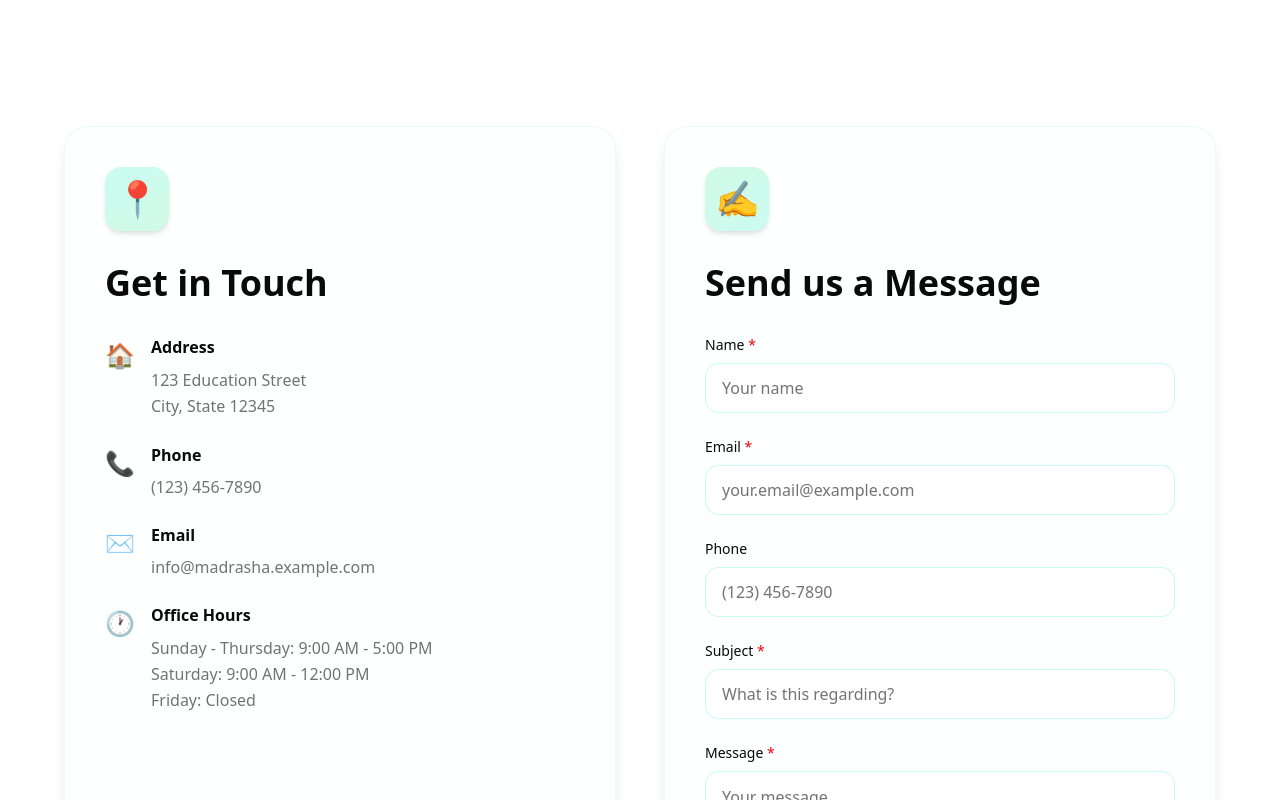
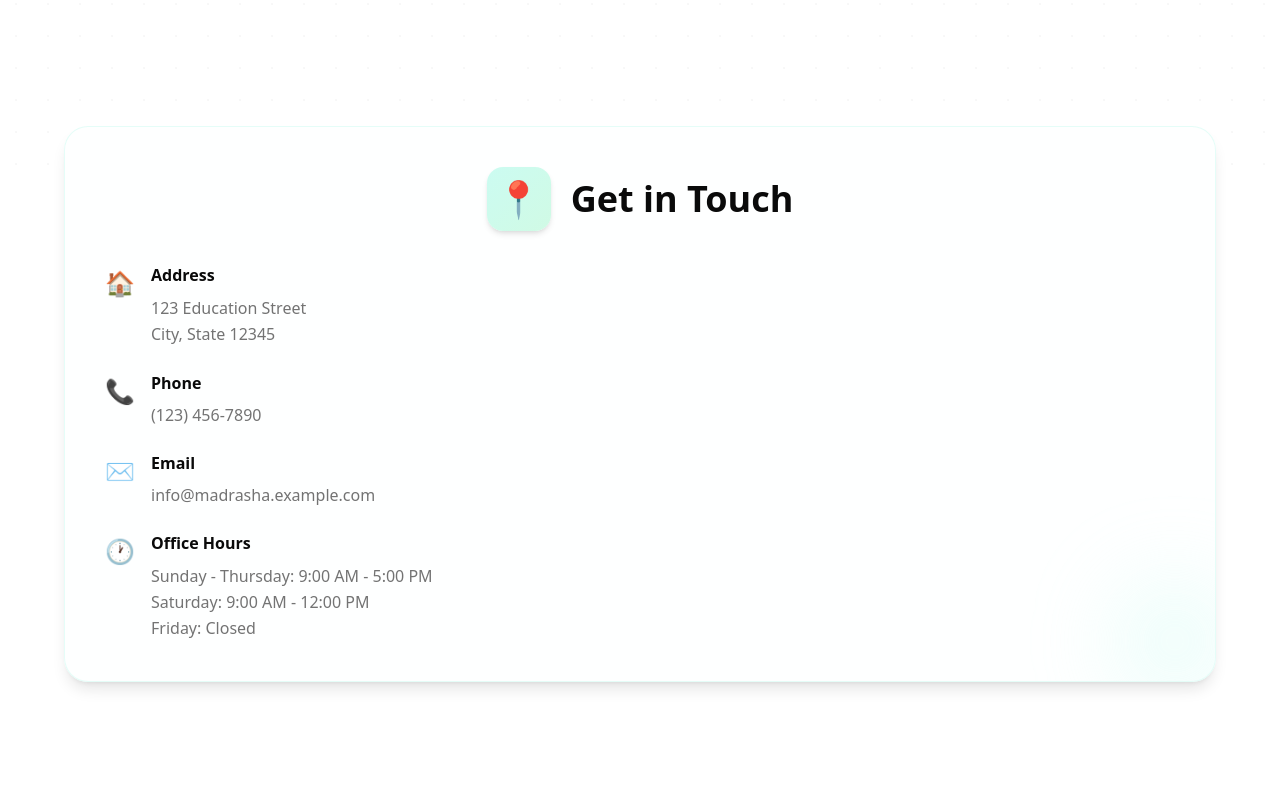
Before and after one commit to amJayem/madrasha-website, a SvelteKit app: page /contact in a window 1280 px wide. Shown: the part 620-1420 px from the top of the page. Built offline with nearby package versions, Linux system fonts and the light colour scheme.

Commit message:
feat: hide contact form

```diff
--- a/src/routes/contact/+page.svelte
+++ b/src/routes/contact/+page.svelte
@@ -111,19 +111,33 @@
 
 	<div class="container relative mx-auto px-4 sm:px-6 lg:px-8">
 		<div class="mx-auto max-w-6xl">
-			<div class="grid grid-cols-1 gap-8 lg:grid-cols-2 lg:gap-12">
+			<div class="grid grid-cols-1 gap-8
+			lg:grid-cols-1 lg:gap-12
+			"
+			>
 				<!-- Contact Information -->
 				<div
-					class="group relative overflow-hidden rounded-3xl border border-teal-100/50 dark:border-teal-900/50 bg-card/90 dark:bg-card/70 p-8 sm:p-10 shadow-lg backdrop-blur-sm transition-all duration-300 hover:border-teal-200 dark:hover:border-teal-800 hover:shadow-xl hover:shadow-teal-500/10"
+					class="group relative overflow-hidden rounded-3xl border
+					border-teal-100/50 dark:border-teal-900/50 bg-card/90
+					dark:bg-card/70 p-8 sm:p-10 shadow-lg backdrop-blur-sm
+					transition-all duration-300 hover:border-teal-200
+					dark:hover:border-teal-800 hover:shadow-xl
+					hover:shadow-teal-500/10"
 				>
 					<!-- Icon Container -->
-					<div
-						class="mb-8 flex h-16 w-16 items-center justify-center rounded-2xl bg-linear-to-br from-teal-100 to-emerald-100 dark:from-teal-900/50 dark:to-emerald-900/50 text-4xl shadow-md"
-					>
-						📍
-					</div>
+					 <div class="flex gap-5 justify-center items-center">
 
-					<h2 class="mb-8 text-3xl font-bold text-foreground sm:text-4xl">Get in Touch</h2>
+						 <div
+							 class="mb-8 flex h-16 w-16 items-center justify-center
+							 rounded-2xl bg-linear-to-br from-teal-100 to-emerald-100
+							 dark:from-teal-900/50 dark:to-emerald-900/50 text-4xl
+							 shadow-md"
+						 >
+							 📍
+						 </div>
+
+						 <h2 class="mb-8 text-3xl font-bold text-foreground sm:text-4xl">Get in Touch</h2>
+					 </div>
 					<div class="space-y-6">
 						<div class="flex items-start gap-4">
 							<span class="mt-1 text-2xl text-teal-600 dark:text-teal-400">🏠</span>
@@ -181,7 +195,7 @@
 
 				<!-- Contact Form -->
 				<div
-					class="group relative overflow-hidden rounded-3xl border border-teal-100/50 dark:border-teal-900/50 bg-card/90 dark:bg-card/70 p-8 sm:p-10 shadow-lg backdrop-blur-sm transition-all duration-300 hover:border-teal-200 dark:hover:border-teal-800 hover:shadow-xl hover:shadow-teal-500/10"
+					class="hidden group relative overflow-hidden rounded-3xl border border-teal-100/50 dark:border-teal-900/50 bg-card/90 dark:bg-card/70 p-8 sm:p-10 shadow-lg backdrop-blur-sm transition-all duration-300 hover:border-teal-200 dark:hover:border-teal-800 hover:shadow-xl hover:shadow-teal-500/10"
 				>
 					<!-- Icon Container -->
 					<div
@@ -191,7 +205,7 @@
 					</div>
 
 					<h2 class="mb-8 text-3xl font-bold text-foreground sm:text-4xl">Send us a Message</h2>
-					<form onsubmit={handleSubmit} class="space-y-6">
+					<form onsubmit={handleSubmit} class="space-y-6 ">
 						<!-- Name -->
 						<div>
 							<label for="name" class="block text-sm font-medium mb-2">
```
